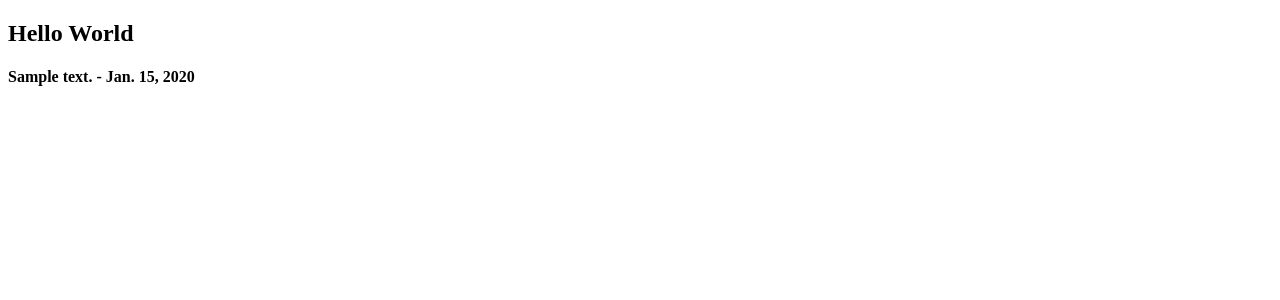
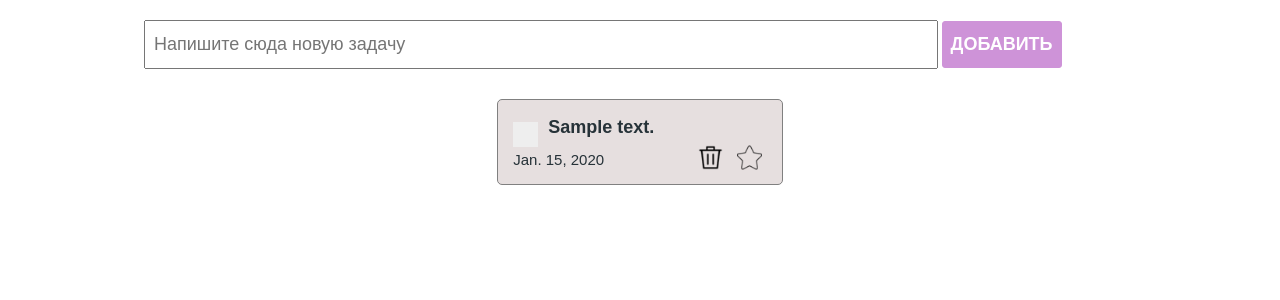
Before and after one commit to bayel-bakytov/todo, a Django app: page /test/ in a window 1280 px wide. Shown: the top 300 px of the page. Run offline with Django 3.2, Linux system fonts and the light colour scheme; tables that the repository leaves empty hold one stand-in row (values such as "Sample post").

Commit message:
test pulling data from the database

```diff
--- a/main/templates/test.html
+++ b/main/templates/test.html
@@ -1,3 +1,4 @@
+{% load static %}
 <!DOCTYPE html>
 <html lang="en">
 
@@ -5,13 +6,41 @@
     <meta charset="UTF-8">
     <meta name="viewport" content="width=device-width, initial-scale=1.0">
     <title>Document</title>
+    <link rel="stylesheet" href="{%static 'styles/checkbox.css'%}">
+    <link rel="stylesheet" href="{% static 'styles/style.css' %}">
 </head>
 
 <body>
-    <h2>Hello World </h2>
-    {% for todo in todo_list %}
-    <h4>{{todo.text}} - {{todo.created_at}}</h4>
-    {% endfor %}
+
+    <section>
+        <div class="create_conteiner">
+            <input class="create_input" type="text" placeholder="Напишите сюда новую задачу">
+            <button class="create_button">Добавить</button>
+        </div>
+
+
+        <div class="todo_conteiner">
+            {% for todo in todo_list %}
+            <div class="items">
+                <div class="item_head">
+                    <label class="container">
+                        <input class="checkbox" type="checkbox">
+                        <span class="checkmark"></span>
+                    </label>
+                    <h4>{{todo.text}}</h4>
+                </div>
+                <div class="item_footer">
+                    <p>{{todo.created_at}}</p>
+                    <div class="act_btn">
+                        <img src="./img/delete.png" alt="">
+                        <img src="./img/star.png" alt="">
+                    </div>
+                </div>
+            </div>
+            {% endfor %}
+
+        </div>
+    </section>
 </body>
 
 </html>
```
